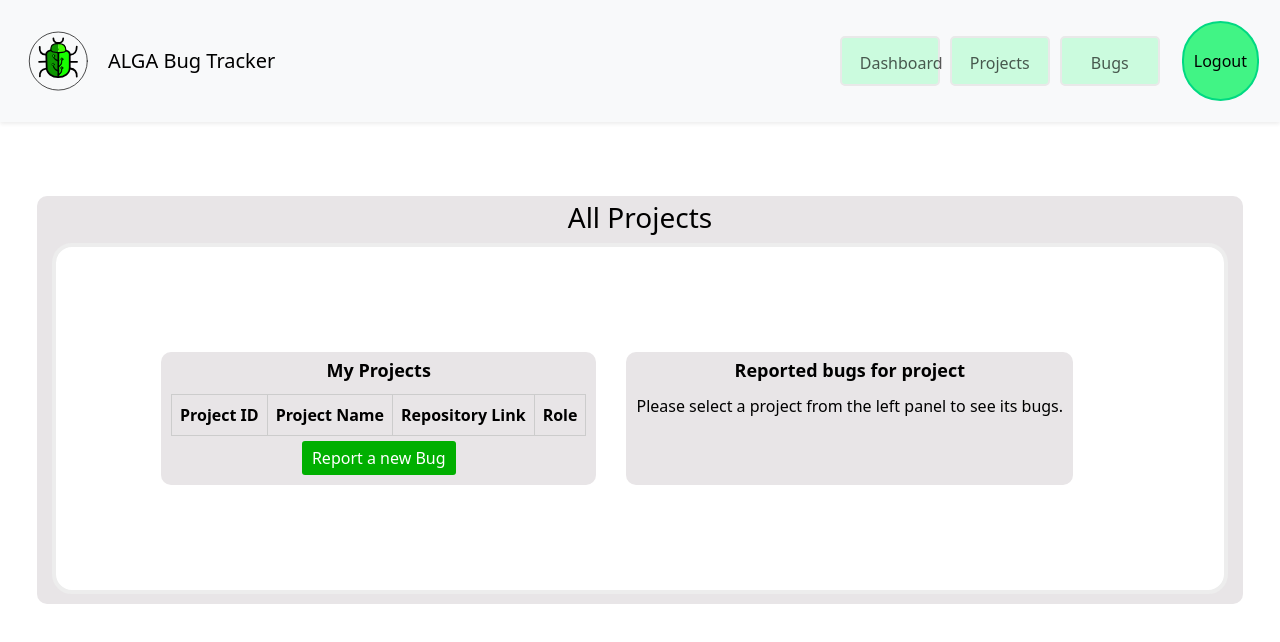
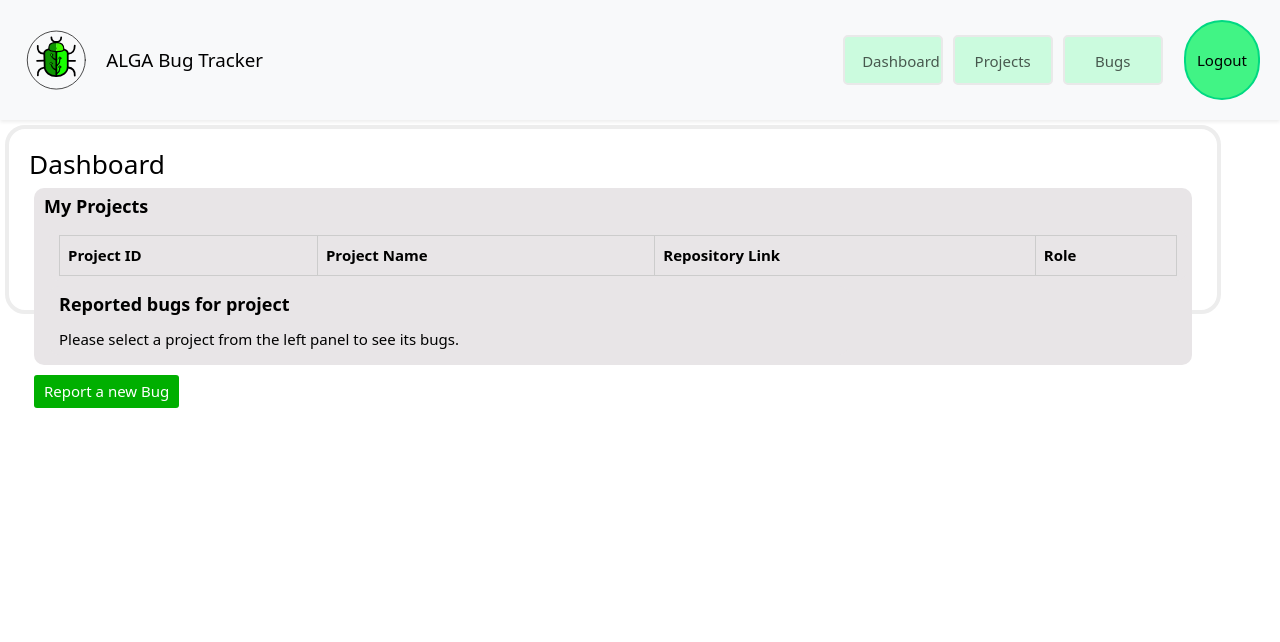
Before and after one commit to GabrielaSpiridon/ALGA-Bug-Tracker, a React (Vite) app in the folder ALGA/: page /myHome in a window 1280 px wide. Shown: the top 642 px of the page. Built offline with nearby package versions, Linux system fonts and the light colour scheme; sample sign-in values are in the browser's storage.

Commit message:
Schimbari Layout

```diff
--- a/ALGA/src/App.css
+++ b/ALGA/src/App.css
@@ -1,8 +1,19 @@
+/* Ensure the app takes the full viewport */
+html, body, #root {
+  font-size: 15px; /* Default size */
+  margin: 0;       /* Remove any default margin */
+  padding: 0;      /* Remove any default padding */
+  height: 100%;    /* Make the height span the entire viewport */
+  width: 100%;     /* Make the width span the entire viewport */
+  overflow: hidden; /* Prevent scrolling (optional) */
+}
+
 #root {
-  max-width: 1280px;
-  margin: 0 auto;
-  padding: 2rem;
-  text-align: center;
+  /* Remove the fixed max-width to allow it to span full width */
+  max-width: none;
+  display: flex; /* Optional: Use Flexbox for layout */
+  flex-direction: column;
+  padding-top: 120px; /* Match this to the navbar's height */
 }
 
 .logo {
@@ -59,21 +70,49 @@
   border-radius: 3px;
   cursor: pointer;
   margin: 5px;
+  transition: all 0.3s ease; /* Add smooth transitions */
 }
 
+/* Hover state for the button */
 .button:hover {
-  background-color: #43ff46;
-  color: #ffffff;
+  background-color: rgb(0, 150, 0); /* Darker green on hover */
+}
+
+/* Disabled state */
+.button:disabled {
+  background-color: rgb(200, 200, 200); /* Gray background */
+  color: rgb(150, 150, 150); /* Light gray text */
+  cursor: not-allowed; /* Show a 'not allowed' cursor */
+  opacity: 0.6; /* Reduce visibility to indicate it's disabled */
 }
 
 
 .largeContainer {
+  width: 95%;
+  height: 90%;
   background-color: rgb(255, 255, 255);
   color: rgb(0, 0, 0);
   border-width: 4px;
   border-style: solid;
   border-color: rgb(237, 237, 237);
-  padding: 5px 10px;
+  padding: 20px 20px;
+  margin-left: 20px;
+  border-radius: 20px;
+  cursor: pointer;
+  margin: 5px;
+}
+
+.projectsMainContainer {
+
+  max-height: 800px;
+  overflow-y: auto;
+  background-color: rgb(255, 255, 255);
+  color: rgb(0, 0, 0);
+  border-width: 4px;
+  border-style: solid;
+  border-color: rgb(237, 237, 237);
+  padding: 20px 20px;
+  margin-left: 20px;
   border-radius: 20px;
   cursor: pointer;
   margin: 5px;
--- a/ALGA/src/pages/Bugs.jsx
+++ b/ALGA/src/pages/Bugs.jsx
@@ -158,8 +158,15 @@ function Bugs() {
   return (
     <div
       className='largeContainer'
-      style={containerStyle}>
+      style={{width: '90%', height: '80%', margin: '0 auto', padding: '30px' }}>
 
+      <div
+        className='containerProjects'
+        style={{ display: 'flex', alignItems: 'center' }}>
+        <h2>Bugs</h2>
+      </div>
+
+      <div style={{ display: 'flex', justifyContent: 'space-between', gap: '20px' }}>
         <div
           className='containerProjects'
           style={halfStyle}>
@@ -184,6 +191,7 @@ function Bugs() {
               ))}
             </tbody>
           </table>
+        </div>
       </div>
 
       <div
--- a/ALGA/src/pages/MyHome.jsx
+++ b/ALGA/src/pages/MyHome.jsx
@@ -34,7 +34,7 @@ async function markBugAsResolved(bugId, idProject, commitLink) {
       solution_status: 'Resolved',
       link_commit_resolve_bug: commitLink,
     };
-    const response = await axios.post(`http://localhost:3000/bugs/updateStatusBugCtrl`,requestBody) ;
+    const response = await axios.post(`http://localhost:3000/bugs/updateStatusBugCtrl`, requestBody);
     return response.data;
   } catch (error) {
     console.error('Failed to mark bug as resolved:', error);
@@ -57,8 +57,8 @@ function MyHome() {
   const [showResolvedForm, setShowResolvedForm] = useState(false);
   const [commitLinkReport, setBugCommitLinkReport] = useState('');
   const [bugDescription, setBugDescription] = useState('');
-  const [severityLevel,setBugSeverityLevel] = useState('');
-  const [solvePriority,setSolvePriority] = useState('');
+  const [severityLevel, setBugSeverityLevel] = useState('');
+  const [solvePriority, setSolvePriority] = useState('');
 
   const toggleAddBug = () => {
     setIsAddingBug(!isAddingBug);
@@ -171,7 +171,7 @@ function MyHome() {
   const containerStyle = {
     display: 'flex',
     flexDirection: 'row',
-    padding: '100px',
+    padding: '50px',
     gap: '20px',
   };
 
@@ -211,15 +211,19 @@ function MyHome() {
 
   return (
     <div
-          className = 'containerProjects'>
-          <h3>All Projects</h3>
-      <div
       className='largeContainer'
-        style={containerStyle}>
+      style = {{maxHeight: '200px'}}>
+      <h3>Dashboard</h3>
       <div
         className='containerProjects'
-          style={{overflowY: 'auto', maxHeight: '600px', maxWidth: '700'}}>
+        >
+
         <div style={titleStyle}>My Projects</div>
+
+        <div
+          className='containerProjects'
+          style={{ overflowY: 'auto', maxHeight: '200px', width: '100%' }}>
+
           <table style={tableStyle}>
             <thead>
               <tr>
@@ -254,6 +258,82 @@ function MyHome() {
           >
           </button>
 */}
+
+
+
+        </div>
+
+
+        <div
+          className='containerProjects'
+          style={{ overflowY: 'auto', maxHeight: '500px', width: '800px' }}>
+          <div style={titleStyle}>Reported bugs for project {selectedProjectName}</div>
+          {selectedProjectId ? (
+            <div>
+              <table style={tableStyle}>
+                <thead>
+                  <tr>
+                    <th style={thTdStyle}>ID</th>
+                    <th style={thTdStyle}>Description</th>
+                    <th style={thTdStyle}>Status</th>
+                    <th style={thTdStyle}>Priority</th>
+                    <th style={thTdStyle}>Severity</th>
+                    <th style={thTdStyle}>Solver</th>
+                  </tr>
+                </thead>
+                <tbody>
+                  {filteredBugs.map((bug) => (
+                    <tr
+                      key={bug.id_bug}
+                      style={selectedBug?.id_bug === bug.id_bug ? selectedRowStyle : {}}
+                      onClick={() => setSelectedBug(bug)}
+                    >
+                      <td style={thTdStyle}>{bug.id_bug}</td>
+                      <td style={thTdStyle}>{bug.bug_description}</td>
+                      <td style={thTdStyle}>{bug.solution_status}</td>
+                      <td style={thTdStyle}>{bug.solve_priority}</td>
+                      <td style={thTdStyle}>{bug.severity_level}</td>
+                      <td style={thTdStyle}>{bug.user_name}</td>
+                    </tr>
+                  ))}
+                </tbody>
+              </table>
+
+
+              <button
+                className='button'
+                onClick={handleResolvedBug}
+                disabled={!selectedBug || selectedBug.solution_status.toUpperCase() === 'RESOLVED' || selectedBug.id_user_solver !== configuration.currentUserId}
+              >
+                Resolve Bug
+              </button>
+
+              {/* Formular pentru rezolvarea bugului */}
+              {showResolvedForm && (
+                <form onSubmit={handleResolvedSubmit}>
+                  <label>
+                    Commit Link:
+                    <input
+                      type="text"
+                      value={commitLink}
+                      onChange={(e) => setCommitLink(e.target.value)}
+                      placeholder="Enter commit link"
+                    />
+                  </label>
+                  <button type="submit">Submit</button>
+                  <button type="button" onClick={() => setShowResolvedForm(false)}>Cancel</button>
+                </form>
+              )}
+            </div>
+
+          ) : (
+            <div>Please select a project from the left panel to see its bugs.</div>
+          )}
+        </div>
+      </div>
+
+
+      <div>
         <button
           onClick={toggleAddBug}
           className="button">
@@ -275,6 +355,7 @@ function MyHome() {
                   <div>
                     <label>
                       <input
+                        className='inputContainer'
                         type="radio"
                         name="severityLevel"
                         value="critical"
@@ -285,6 +366,7 @@ function MyHome() {
                     </label>
                     <label>
                       <input
+                        className='inputContainer'
                         type="radio"
                         name="severityLevel"
                         value="major"
@@ -295,6 +377,7 @@ function MyHome() {
                     </label>
                     <label>
                       <input
+                        className='inputContainer'
                         type="radio"
                         name="severityLevel"
                         value="minor"
@@ -312,6 +395,7 @@ function MyHome() {
                   <div>
                     <label>
                       <input
+                        className='inputContainer'
                         type="radio"
                         name="solvePriority"
                         value="high"
@@ -322,6 +406,7 @@ function MyHome() {
                     </label>
                     <label>
                       <input
+                        className='inputContainer'
                         type="radio"
                         name="solvePriority"
                         value="medium"
@@ -332,6 +417,7 @@ function MyHome() {
                     </label>
                     <label>
                       <input
+                        className='inputContainer'
                         type="radio"
                         name="solvePriority"
                         value="low"
@@ -374,7 +460,7 @@ function MyHome() {
                   <button
                     className="button"
                     onClick={handleCreateBug}>
-              Submit
+                    SubmitBug
                   </button>
                 </div>
               </div>
@@ -383,75 +469,9 @@ function MyHome() {
           )}
       </div>
 
-
-        <div
-          className='containerProjects'
-          style={{overflowY: 'auto', maxHeight: '400px', maxWidth: '500'}}>
-          <div style={titleStyle}>Reported bugs for project {selectedProjectName}</div>
-          {selectedProjectId ? (
-            <div>
-              <table style={tableStyle}>
-                <thead>
-                  <tr>
-                    <th style={thTdStyle}>ID</th>
-                    <th style={thTdStyle}>Description</th>
-                    <th style={thTdStyle}>Status</th>
-                    <th style={thTdStyle}>Priority</th>
-                    <th style={thTdStyle}>Severity</th>
-                    <th style={thTdStyle}>Solver</th>
-                  </tr>
-                </thead>
-                <tbody>
-                  {filteredBugs.map((bug) => (
-                    <tr
-                      key={bug.id_bug}
-                      style={selectedBug?.id_bug === bug.id_bug ? selectedRowStyle : {}}
-                      onClick={() => setSelectedBug(bug)}
-                    >
-                      <td style={thTdStyle}>{bug.id_bug}</td>
-                      <td style={thTdStyle}>{bug.bug_description}</td>
-                      <td style={thTdStyle}>{bug.solution_status}</td>
-                      <td style={thTdStyle}>{bug.solve_priority}</td>
-                      <td style={thTdStyle}>{bug.severity_level}</td>
-                      <td style={thTdStyle}>{bug.user_name}</td>
-                    </tr>
-                  ))}
-                </tbody>
-              </table>
+    </div>
 
 
-              <button
-                className='button'
-                onClick={handleResolvedBug}
-                disabled={!selectedBug || selectedBug.solution_status.toUpperCase() === 'RESOLVED' || selectedBug.id_user_solver !== configuration.currentUserId }
-              >
-                Resolve Bug
-              </button>
-
-              {/* Formular pentru rezolvarea bugului */}
-              {showResolvedForm && (
-                <form onSubmit={handleResolvedSubmit}>
-                  <label>
-                    Commit Link:
-                    <input
-                      type="text"
-                      value={commitLink}
-                      onChange={(e) => setCommitLink(e.target.value)}
-                      placeholder="Enter commit link"
-                    />
-                  </label>
-                  <button type="submit">Submit</button>
-                  <button type="button" onClick={() => setShowResolvedForm(false)}>Cancel</button>
-                </form>
-              )}
-            </div>
-
-          ) : (
-            <div>Please select a project from the left panel to see its bugs.</div>
-          )}
-        </div>
-      </div>
-    </div>
 
   );
 }
--- a/ALGA/src/pages/Projects.jsx
+++ b/ALGA/src/pages/Projects.jsx
@@ -157,10 +157,15 @@ function Projects() {
       });
   }
 
+
   return (
     <div
-      className='largeContainer'
-      style={{width: '90%', margin: '0 auto', padding: '30px' }}>
+      className='projectsMainContainer'
+      style={{
+        width: '90%',
+        maxHeight: '500px',
+        margin: '0 auto',
+        padding: '30px' }}>
 
       <div
         className='containerProjects'
@@ -176,6 +181,7 @@ function Projects() {
       </div>
 
       {isAddingProject && (
+
         <div
           className='containerProjects'
           style={{ display: 'flex', gap: '20px' }}
```
Lines whose indentation alone changed are shown as unchanged.
